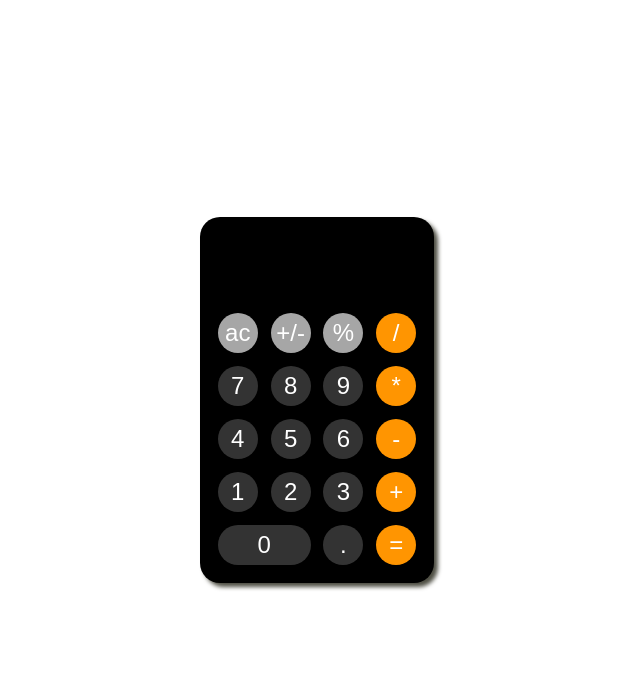
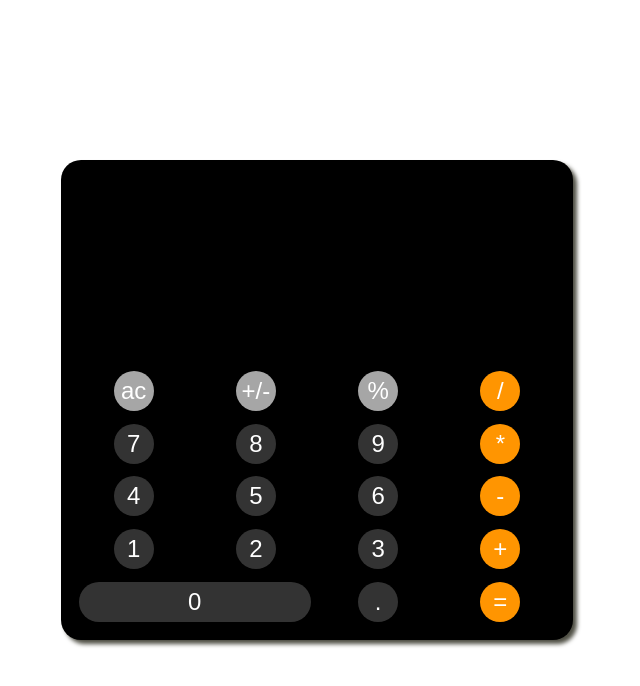
Before and after one commit to AlekseyMonakhov/frontEnd-pro, a plain HTML site: page homeWork14/index.html in a window 1280 px wide. Shown: the whole page, without its empty margins (323-963 px from the left). Drawn offline with Linux system fonts and the light colour scheme.

Commit message:
calc styles fix

```diff
--- a/homeWork14/main.js
+++ b/homeWork14/main.js
@@ -52,9 +52,7 @@ function calc(event) {
 };
 
 
-
 btnContainer.addEventListener(`click`, (event) => {
-
     calc(event);
     clearAll(event);
 
--- a/homeWork14/style.css
+++ b/homeWork14/style.css
@@ -9,10 +9,11 @@ body {
     align-items: center;
 }
 .calc {
-    width: fit-content;
-    max-width: 300px;
-    height: fit-content;
-    max-height: 400px;
+    display: flex;
+    flex-flow: column nowrap;
+    justify-content: space-between;
+    width: 40vw;
+    height: 60vh;
     border-radius: 20px;
     background: black;
     color: white;
@@ -22,19 +23,16 @@ body {
 }
 
 .calc-screen {
-    max-height: 20vh;
-    padding: 20px 10px 10px;
     display: grid;
-    margin-bottom: 2vh;
-    overflow-x: auto;
-    overflow-y: hidden;
+    grid-auto-columns: max-content;
+    align-items: center;
+    height: 20vh;
+    padding: 5px;
+    overflow: auto hidden;
 }
 
 .calc-screen output {
-    max-width: max-content;
-    text-align: right;
-    min-height: 2rem;
-    font-size: 2rem;
+    font-size: 5vh;
     user-select: none;
 }
 
@@ -56,6 +54,7 @@ body {
     font-size: 1.5rem;
     cursor: pointer;
     user-select: none;
+    justify-self: center;
 }
 
 .btn:hover {
```
